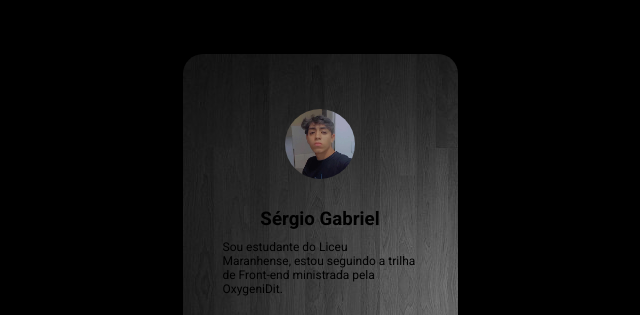
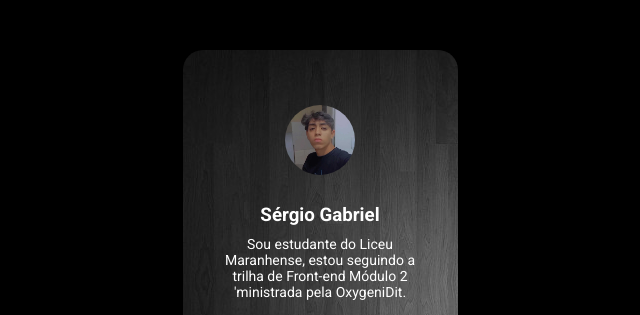
Before and after one commit to Gabrielrabelo05/painelusuario, a plain HTML site: page index.html in a window 1280 px wide. Shown: the part 163-478 px from the top of the page, without its empty margins (320-960 px from the left). Drawn offline with Linux system fonts and the light colour scheme.

Commit message:
nova atualizaçaõ

```diff
--- a/index.html
+++ b/index.html
@@ -16,7 +16,7 @@
             </div>
 
             <h3>Sérgio Gabriel</h3>
-            <p>Sou estudante do Liceu Maranhense, estou seguindo a trilha de Front-end ministrada pela OxygeniDit.</p>
+            <p>Sou estudante do Liceu Maranhense, estou seguindo a trilha de Front-end Módulo 2 'ministrada pela OxygeniDit.</p>
 
             <div class="ico">
                 <a href="https://www.instagram.com/_gabrielrabelo._/?next=%2F" target="_blank">
--- a/style.css
+++ b/style.css
@@ -40,11 +40,14 @@ body {
 
 .card h3 {
     margin: 10px;
+    color: white;
 }
 
 .card p {
-    font-size: 12px;
+    font-size: 14px;
     font-weight: 400;
+    color: white;
+    text-align: center;
 }
 
 .card .ico {
```
